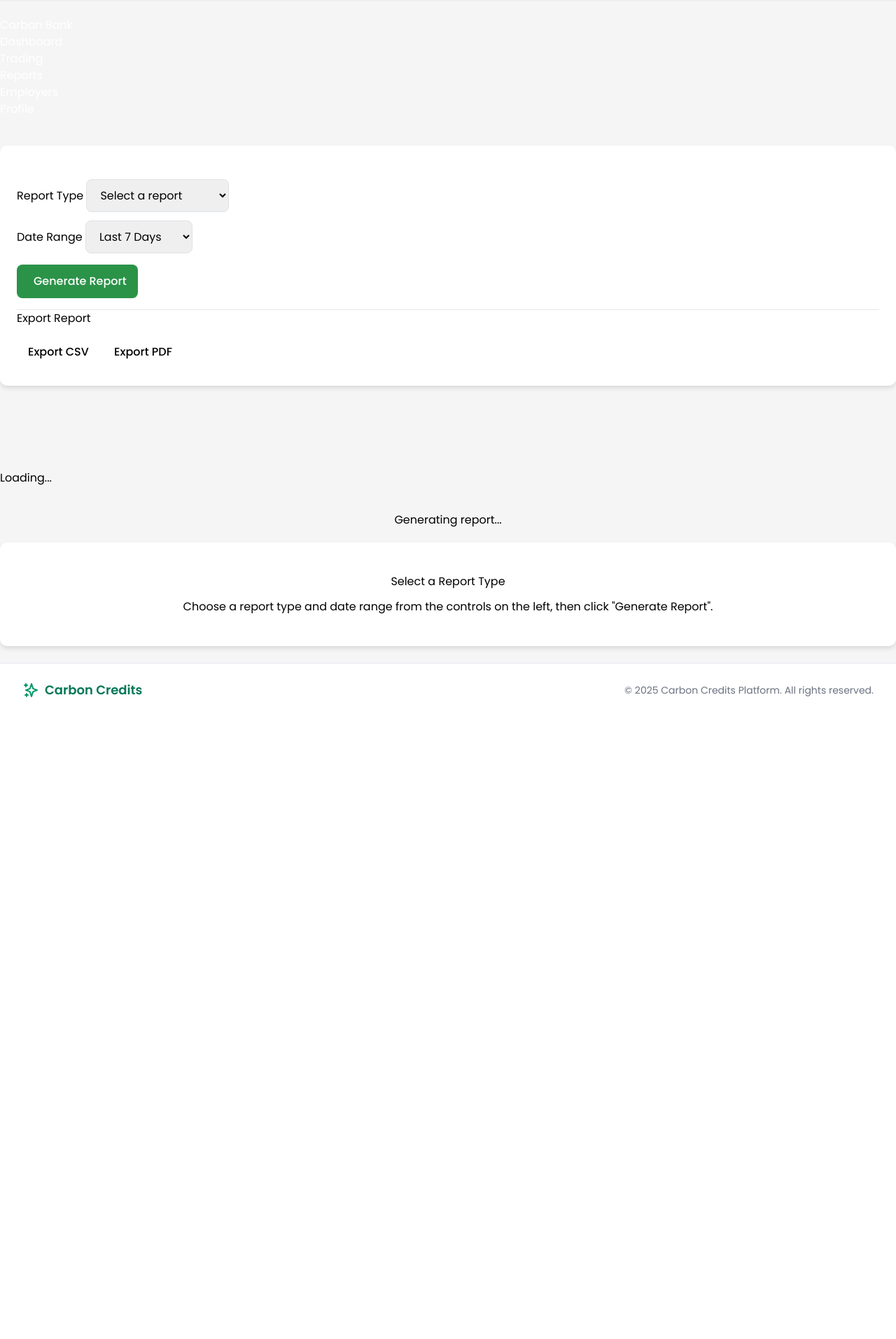
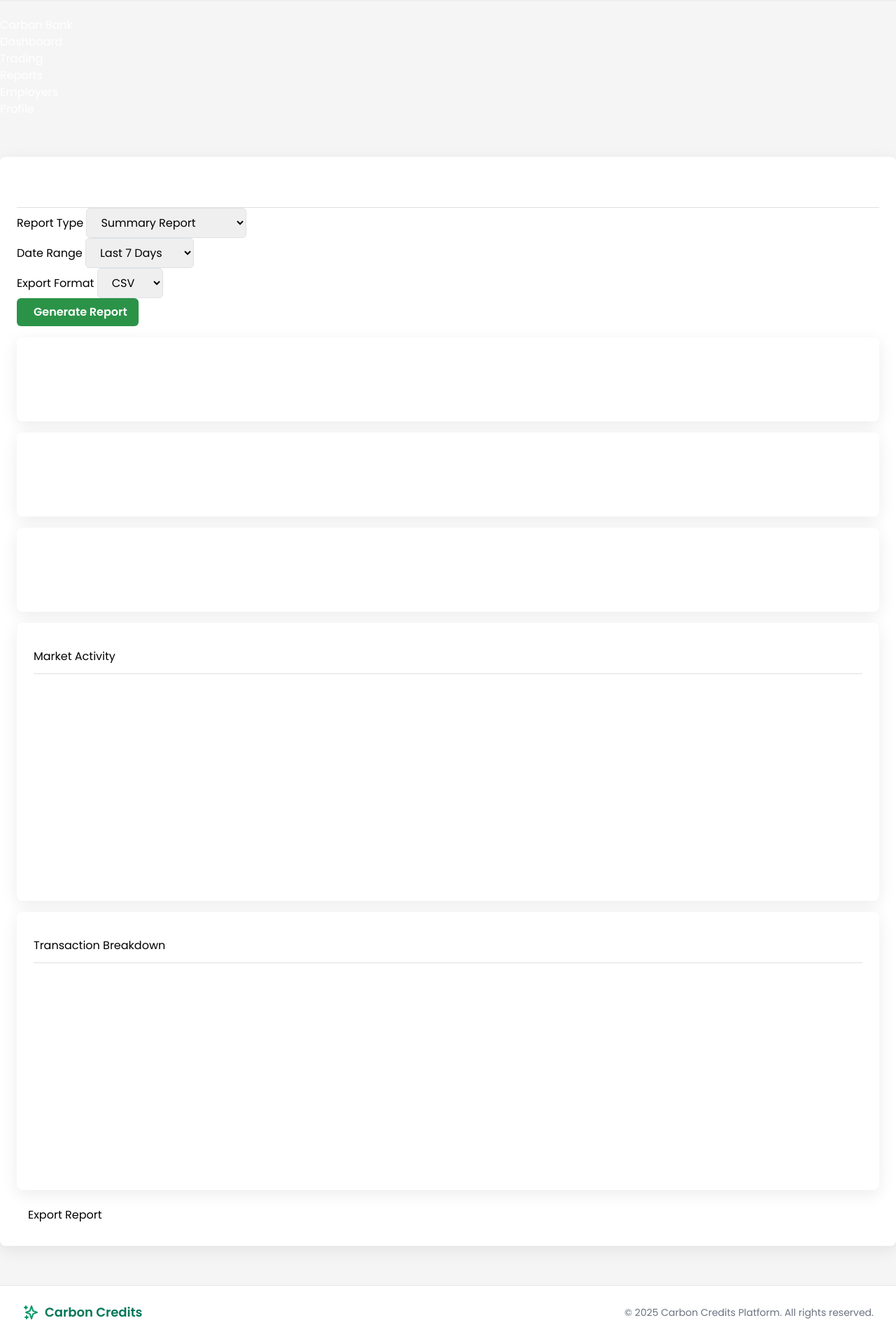
Before and after one commit to Uday-Kiran99/Carbon-Credits, a Django app: template carbon_backend/templates/bank/reports.html in a window 1280 px wide. Shown: the part 64-1977 px from the top of the page at 70% size. Before the commit the page ends 1060 px from the top, so only its background shows below. Run offline with Django 5.2, Linux system fonts and the light colour scheme; the template is opened without the code that fills it, so the values that code supplies are empty; a map, chart or similar area stays blank; some libraries are stand-ins or nearby versions.

Commit message:
WIP: Latest updates before rebase

```diff
--- a/carbon_backend/core/employer_urls.py
+++ b/carbon_backend/core/employer_urls.py
@@ -4,7 +4,7 @@
     pending_trips, trip_approval, create_transaction, create_offer,
     mark_notification_read, employee_approval, invite_employee,
     location_add, location_edit, location_delete, location_set_primary,
-    profile, update_profile, change_password
+    profile, update_profile, change_password, employee_marketplace
 )
 
 app_name = 'employer'
@@ -25,6 +25,7 @@
     path('trips/pending/', pending_trips, name='pending_trips'),
     path('trips/<int:trip_id>/approve/', trip_approval, name='trip_approval'),
     path('notifications/<int:notification_id>/mark-read/', mark_notification_read, name='mark_notification_read'),
+    path('employee-marketplace/', employee_marketplace, name='employee_marketplace'),
 
     # Profile
     path('profile/', profile, name='profile'),
--- a/carbon_backend/core/views/trips_views.py
+++ b/carbon_backend/core/views/trips_views.py
@@ -271,8 +271,8 @@
             trip.proof_image = data
             trip.verification_status = 'pending'
         else:
-            # Without proof, trip is automatically approved (for demonstration)
-            trip.verification_status = 'verified'
+            # All trips require employer approval
+            trip.verification_status = 'pending'
 
         # Save the trip
         trip.save()
--- a/carbon_backend/templates/bank/reports.html
+++ b/carbon_backend/templates/bank/reports.html
@@ -1,84 +1,130 @@
 {% extends "bank/base.html" %}
 {% load static %}
 
-{% block title %}Reports - Carbon Credits Platform{% endblock %}
+{% block title %}Bank Reports | Carbon Credits{% endblock %}
 
 {% block bank_content %}
-<div class="container-fluid">
+<div class="container-fluid py-4">
     <div class="row">
-        <!-- Sidebar with report options -->
-        <div class="col-md-4 col-lg-3">
-            <div class="card shadow-sm mb-4">
-                <div class="card-header bg-primary text-white">
-                    <h5 class="card-title mb-0">Report Controls</h5>
+        <div class="col-12">
+            <div class="card shadow mb-4">
+                <div class="card-header bg-primary text-white py-3">
+                    <h5 class="m-0 font-weight-bold">Bank Reports Dashboard</h5>
                 </div>
                 <div class="card-body">
-                    <form id="report-form" hx-post="{% url 'bank:bank_reports' %}" hx-target="#report-content" hx-swap="innerHTML">
-                        {% csrf_token %}
-                        <input type="hidden" id="report_type_input" name="report_type" value="">
-                        <input type="hidden" id="date_range_input" name="date_range" value="">
-
-                        <div class="mb-3">
-                            <label for="report-type" class="form-label fw-bold">Report Type</label>
-                            <select class="form-select form-select-lg" id="report-type" name="report_type">
-                                <option value="">Select a report</option>
+                    <div class="row mb-4">
+                        <div class="col-md-3">
+                            <label for="report-type" class="form-label">Report Type</label>
+                            <select id="report-type" class="form-select">
                                 <option value="summary">Summary Report</option>
-                                <option value="transactions">Transaction Report</option>
-                                <option value="price">Price Analytics</option>
+                                <option value="transactions">Transaction History</option>
+                                <option value="price">Market Price Analytics</option>
                                 <option value="employer_activity">Employer Activity</option>
                             </select>
                         </div>
-
-                        <div class="mb-4">
-                            <label for="date-range" class="form-label fw-bold">Date Range</label>
-                            <select class="form-select form-select-lg" id="date-range" name="date_range">
+                        <div class="col-md-3">
+                            <label for="date-range" class="form-label">Date Range</label>
+                            <select id="date-range" class="form-select">
                                 <option value="7d">Last 7 Days</option>
                                 <option value="30d">Last 30 Days</option>
                                 <option value="90d">Last 90 Days</option>
                                 <option value="1y">Last Year</option>
+                                <option value="all">All Time</option>
                             </select>
                         </div>
-
-                        <button type="button" id="generate-report-btn" class="btn btn-primary btn-lg w-100 mb-4 d-flex justify-content-center align-items-center">
+                        <div class="col-md-3">
+                            <label for="export-format" class="form-label">Export Format</label>
+                            <select id="export-format" class="form-select">
+                                <option value="csv">CSV</option>
+                                <option value="pdf">PDF</option>
+                                <option value="excel">Excel</option>
+                            </select>
+                        </div>
+                        <div class="col-md-3 d-flex align-items-end">
+                            <button id="generate-report-btn" class="btn btn-primary w-100"
+                                hx-get="{% url 'bank:generate_report' %}"
+                                hx-target="#report-content"
+                                hx-include="#report-type, #date-range"
+                                hx-indicator="#loading-indicator">
                                 <i class="fas fa-chart-bar me-2"></i> Generate Report
                             </button>
-                    </form>
+                        </div>
+                    </div>
 
-                    <hr>
+                    <div id="loading-indicator" class="htmx-indicator text-center py-3 my-3">
+                        <div class="spinner-border text-primary" role="status">
+                            <span class="visually-hidden">Loading...</span>
+                        </div>
+                        <p class="mt-2">Generating report...</p>
+                    </div>
 
-                    <div class="export-options">
-                        <h6 class="mb-3 fw-bold">Export Report</h6>
-                        <div class="d-grid gap-3">
-                            <button id="csv-export-btn" class="btn btn-outline-secondary btn-lg">
-                                <i class="fas fa-file-csv me-2"></i> Export CSV
-                            </button>
-                            <button id="pdf-export-btn" class="btn btn-outline-secondary btn-lg">
-                                <i class="fas fa-file-pdf me-2"></i> Export PDF
-                            </button>
+                    <div id="report-content" class="mt-4">
+                        <!-- Summary Report Content -->
+                        <div id="summary-report" class="report-section">
+                            <div class="row">
+                                <div class="col-md-4 mb-4">
+                                    <div class="card bg-primary text-white h-100">
+                                        <div class="card-body">
+                                            <h5 class="card-title">Total Credits Managed</h5>
+                                            <h2 class="display-4" id="total-credits">-</h2>
+                                            <p class="mb-0"><span id="credits-change">-</span> from previous period</p>
+                                        </div>
+                                    </div>
+                                </div>
+                                <div class="col-md-4 mb-4">
+                                    <div class="card bg-success text-white h-100">
+                                        <div class="card-body">
+                                            <h5 class="card-title">Transaction Volume</h5>
+                                            <h2 class="display-4" id="transaction-count">-</h2>
+                                            <p class="mb-0"><span id="transaction-change">-</span> from previous period</p>
+                                        </div>
+                                    </div>
+                                </div>
+                                <div class="col-md-4 mb-4">
+                                    <div class="card bg-info text-white h-100">
+                                        <div class="card-body">
+                                            <h5 class="card-title">Average Price</h5>
+                                            <h2 class="display-4" id="avg-price">-</h2>
+                                            <p class="mb-0"><span id="price-change">-</span> from previous period</p>
+                                        </div>
+                                    </div>
+                                </div>
+                            </div>
+
+                            <div class="row">
+                                <div class="col-md-8 mb-4">
+                                    <div class="card shadow h-100">
+                                        <div class="card-header bg-light py-3">
+                                            <h6 class="m-0 font-weight-bold">Market Activity</h6>
+                                        </div>
+                                        <div class="card-body">
+                                            <canvas id="market-activity-chart" height="300"></canvas>
+                                        </div>
+                                    </div>
+                                </div>
+
+                                <div class="col-md-4 mb-4">
+                                    <div class="card shadow h-100">
+                                        <div class="card-header bg-light py-3">
+                                            <h6 class="m-0 font-weight-bold">Transaction Breakdown</h6>
+                                        </div>
+                                        <div class="card-body">
+                                            <canvas id="transaction-pie-chart" height="300"></canvas>
                                         </div>
                                     </div>
                                 </div>
                             </div>
                         </div>
 
-        <!-- Report content area -->
-        <div class="col-md-8 col-lg-9">
-            <!-- Loading indicator -->
-            <div id="loading-indicator" class="text-center py-5 d-none">
-                <div class="spinner-border text-primary" role="status" style="width: 3rem; height: 3rem;">
-                    <span class="visually-hidden">Loading...</span>
-                </div>
-                <p class="mt-3 fs-5">Generating report...</p>
+                        <!-- Other report types will be loaded dynamically -->
                     </div>
 
-            <!-- Report content will be loaded here -->
-            <div id="report-content">
-                <!-- Default content when no report is selected -->
-                <div class="card shadow-sm">
-                    <div class="card-body text-center py-5">
-                        <i class="fas fa-chart-line fa-4x text-muted mb-4"></i>
-                        <h4 class="mb-3">Select a Report Type</h4>
-                        <p class="text-muted fs-5">Choose a report type and date range from the controls on the left, then click "Generate Report".</p>
+                    <div class="row mt-4">
+                        <div class="col-12 text-end">
+                            <button id="export-btn" class="btn btn-outline-primary">
+                                <i class="fas fa-download me-2"></i> Export Report
+                            </button>
+                        </div>
                     </div>
                 </div>
             </div>
@@ -87,38 +133,41 @@
 </div>
 
 <style>
-    /* Additional styles for reports page */
     .card {
-        border-radius: 10px;
+        border-radius: 8px;
         border: none;
-        box-shadow: 0 4px 6px rgba(0, 0, 0, 0.1);
     }
 
     .card-header {
-        border-radius: 10px 10px 0 0 !important;
-        font-weight: 600;
+        border-bottom: 1px solid rgba(0,0,0,0.125);
     }
 
-    .form-select {
-        border-radius: 8px;
-        padding: 10px 15px;
+    .form-select, .form-control {
+        border-radius: 6px;
+        padding: 0.5rem 1rem;
         border: 1px solid #dee2e6;
     }
 
     .btn {
-        border-radius: 8px;
-        padding: 12px 16px;
-        font-weight: 500;
+        border-radius: 6px;
+        padding: 0.5rem 1rem;
+    }
+
+    .report-section {
+        animation: fadeIn 0.5s;
+    }
+
+    @keyframes fadeIn {
+        from { opacity: 0; }
+        to { opacity: 1; }
     }
 
     #loading-indicator {
-        margin-top: 100px;
+        display: none;
     }
 
-    @media (max-width: 767px) {
-        .col-md-4 {
-            margin-bottom: 20px;
-        }
+    #loading-indicator.htmx-request {
+        display: block;
     }
 </style>
 {% endblock %}
```
Also changed, not shown: carbon_backend/templates/employer/sidebar.html (+7 -7 lines), carbon_backend/db.sqlite3. Lines whose indentation alone changed are shown as unchanged.
